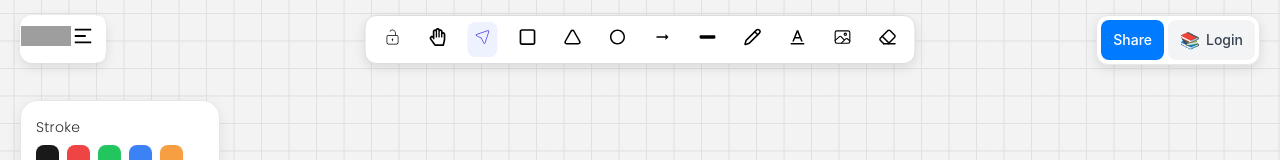
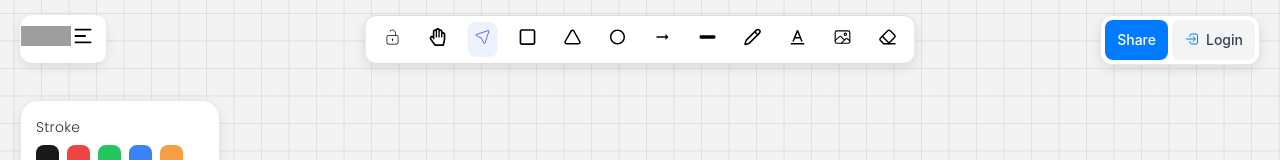
Before and after one commit to power2loop/Whiteboard, a React (Vite) app in the folder Frontend/: page / in a window 1280 px wide. Shown: the top 160 px of the page. Built offline with nearby package versions, Linux system fonts and the light colour scheme; grey boxes are pictures that could not be loaded.

Commit message:
Update Rightbar.jsx

```diff
--- a/Frontend/src/components/Rightbar/Rightbar.jsx
+++ b/Frontend/src/components/Rightbar/Rightbar.jsx
@@ -1,5 +1,6 @@
 import React from 'react'
 import './Rightbar.css'
+import { IoLogInOutline } from "react-icons/io5";
 
 const Rightbar = () => {
     return (
@@ -9,7 +10,7 @@ const Rightbar = () => {
                 {/* <span className='badge'>1</span> */}
             </button>
             <button className='btn btn-library'>
-                <span className='btn-icon'>📚</span>
+                <span className='btn-icon'><IoLogInOutline style={{color: "#007bff"}} /></span>
                 <span className='btn-text'>Login</span>
             </button>
         </div>
```
